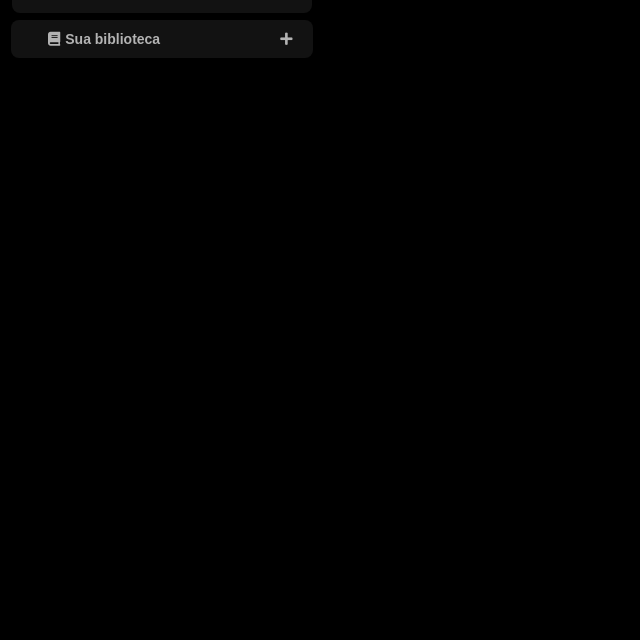
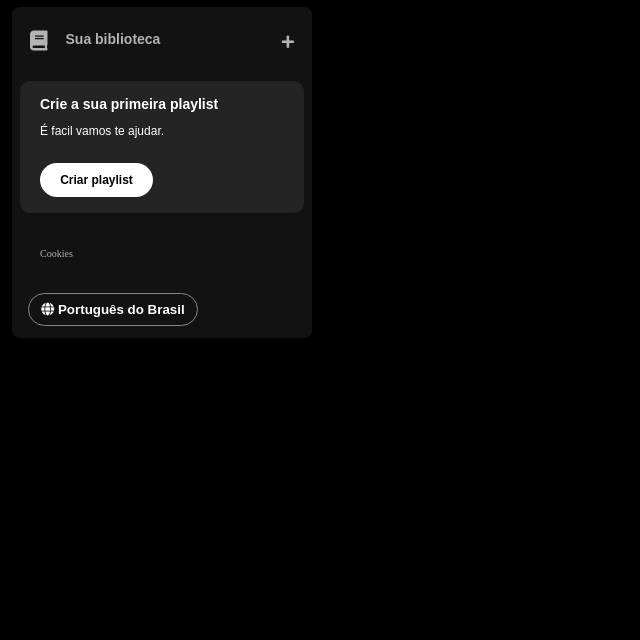
Before and after one commit to HugoZAuad/Imersao_FrontEND_Alura, a plain HTML site: page Index.HTML in a window 1280 px wide. Shown: the part 160-800 px from the top of the page, without its empty margins (0-640 px from the left). Drawn offline with Linux system fonts and the light colour scheme.

Commit message:
Inserindo novas informações no HTML, ajustes no CSS.

```diff
--- a/Index.HTML
+++ b/Index.HTML
@@ -39,13 +39,35 @@
                 </li>
             </ul>
         </nav>
-    </div>
-    <div>
-        <section class="biblioteca">
-            <span class="fa fa-book"></span>
-            <h2 class="suaB">Sua biblioteca</h2>
-            <span class="fa fa-plus"></span>
-        </section>
+        <div class="library">
+            <div class="library__content">
+                <button class="library__button">
+                    <span class="fa fas fa-book"></span>
+                    <span>Sua biblioteca</span>
+                </button>
+                <span class="fa fas fa-plus"></span>
+            </div>
+            <section class="section-playlist">
+                <div class="section-playlist__content">
+                    <span class="text title">Crie a sua primeira playlist</span>
+                    <span class="text subtitle">É facil vamos te ajudar.</span>
+                    <button class="section-playlist__button">
+                        <span>Criar playlist</span>
+                    </button>
+                </div>
+            </section>
+
+            <div class="cookies">
+                <a href="">Cookies</a>
+            </div>
+
+            <div class="languages">
+                <button class="languages__button">
+                    <span class="fa fa-globe"></span>
+                    <span>Português do Brasil</span>
+                </button>
+            </div>
+        </div>
     </div>
 </body>
 
--- a/Styles.css
+++ b/Styles.css
@@ -1,9 +1,8 @@
-body{
+body {
   background-color: #000;
-    font-family: "DM Sans", sans-serif;
 }
 
-.sidebar{
+.sidebar {
   position: fixed;
   top: 0;
   left: 0;
@@ -12,40 +11,32 @@ body{
   width: 300px;
 }
 
-.sidebar__navigation{
+.sidebar__navigation {
   background-color: #121212;
+  border-radius: 8px;
+}
+
+.logo {
+  background: #121212;
+  display: flex;
   border-radius: 8px;
   padding: 16px 0 0 16px;
 }
 
-.logo{
-    background: #121212;
-    display:flex;
-    border-radius:8px ;
-    padding:16px 0 0 16px;
-}
-
-.sidebar__navigation .logo img{
+.sidebar__navigation .logo img {
   width: 80px;
 }
 
-.sidebar nav ul{
+.sidebar nav ul {
   margin-top: 20px;
   padding: 0 20px 10px 20px;
 }
 
-.sidebar ul li{
+.sidebar ul li {
   padding: 10px 0;
 }
 
-.sidebar nav ul li a{
-    color: #b3b3b3;
-    text-decoration: none;
-    font-weight: 600;
-    font-size: 14px;
-}
-
-.sidebar nav ul li a{
+.sidebar nav ul li a {
   color: #b3b3b3;
   text-decoration: none;
   font-weight: 600;
@@ -53,25 +44,126 @@ body{
   font-family: "DM Sans", sans-serif;
 }
 
-.biblioteca{
+.library {
   background-color: #121212;
+  border-radius: 8px;
+  display: flex;
+  justify-content: space-between;
+  flex-direction: column;
+  padding: 4px 8px;
   color: #b3b3b3;
-    position: fixed;
-    top: 180px;
-    padding: 12px;
-    width: 278px;
-    border-radius: 8px;
-    margin-left: 11px;
   font-weight: 600;
   font-size: 14px;
-    display: flex;
-    flex-direction: row;
+  margin-top: 10px;
 }
 
-.biblioteca .suaB{
-    padding: 0 120px 0 5px;
+.library .library__content {
+  display: flex;
+  justify-content: space-between;
 }
 
-.fa-book{
-    padding-left: 25px;
+.library .library__button {
+  display: flex;
+  margin-right: 10px;
+  color: #b3b3b3;
+  background-color: transparent;
+  border: 0px;
+  font-size: 14px;
+  font-weight: 700;
+  font-family: "DM Sans", sans-serif;
+  text-align: center;
+  text-decoration: none;
+  text-transform: none;
+  padding: 20px 10px;
 }
+
+.library .library__button .fa {
+  font-size: 20px;
+  font-weight: 300;
+  color: #b3b3b3;
+  margin-right: 10px;
+  padding-right: 8px;
+}
+
+.library .library__content .fa-plus {
+  margin: 24px 10px;
+}
+
+.section-playlist {
+  display: flex;
+  align-items: flex-start;
+  justify-content: space-between;
+  gap: 20px;
+  background-color: #242424;
+  color: #b3b3b3;
+  font-weight: 600;
+  font-size: 14px;
+  margin: 8px 0px;
+  padding: 16px 20px;
+  border-radius: 10px;
+}
+
+.section-playlist .section-playlist__content {
+  display: flex;
+  flex-direction: column;
+}
+
+.section-playlist__content .text {
+  padding-bottom: 14px;
+  color: #fff;
+  font-family: "DM Sans", sans-serif;
+}
+
+.section-playlist__content .title {
+  font-weight: 700;
+}
+
+.section-playlist__content .subtitle {
+  font-weight: 500;
+  font-size: 12px;
+}
+
+.section-playlist__content .section-playlist__button {
+  display: flex;
+  justify-content: center;
+  background-color: #fff;
+  color: #000;
+  border-radius: 20px;
+  font-size: 12px;
+  font-weight: 700;
+  font-family: "DM Sans", sans-serif;
+  text-decoration: none;
+  text-transform: none;
+  padding: 10px;
+  margin-top: 12px;
+  border: 0px;
+  width: 113px;
+}
+
+.sidebar .cookies {
+  margin: 25px 20px;
+}
+
+.sidebar .cookies a {
+  color: #b3b3b3;
+  font-weight: 500;
+  font-size: 10px;
+  text-decoration: none;
+}
+
+.sidebar .cookies a:hover {
+    text-decoration: underline;
+}
+
+.languages .languages__button{
+    align-items: center;
+    background-color: transparent;
+    border: 1px solid #878787;
+    color: #fff;
+    cursor: pointer;
+    font-weight: bold;
+    width: 170px;
+    margin: 8px;
+    padding: 8px;
+    border-radius: 20px;
+}
```
Lines whose indentation alone changed are shown as unchanged.
